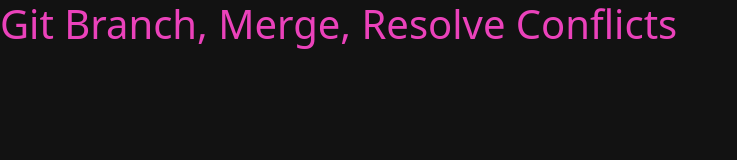
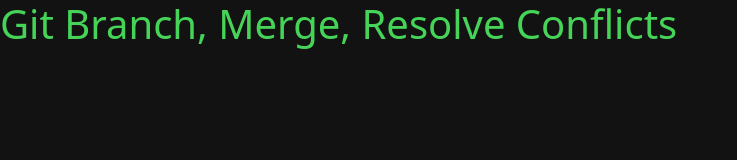
Before and after one commit to beecurrie/teamProject, a website: page index.html in a window 1280 px wide. Shown: the whole page, without its empty margins (0-737 px from the left). Drawn offline with nearby package versions, Linux system fonts and the light colour scheme.

Commit message:
conflict test

```diff
--- a/css/style.css
+++ b/css/style.css
@@ -3,7 +3,7 @@
 }
 
 h1 {
-  color: #eb42bb;
+  color: #46d458;
 }
 
 /*# sourceMappingURL=style.css.map */
```
